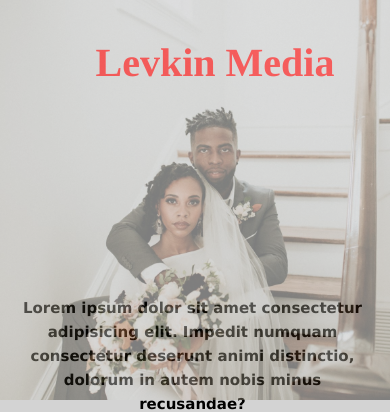
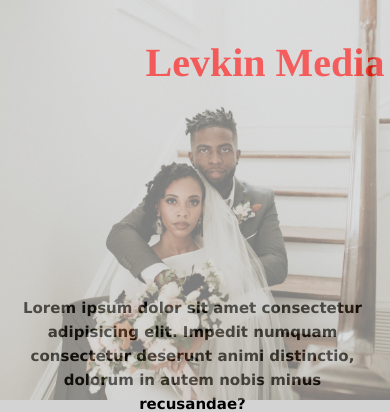
Before and after one commit to mwangi-max/levkin, a plain HTML site: page index.html in a window 390 px wide. Shown: the top 412 px of the page. Drawn offline with Linux system fonts and the light colour scheme.

Commit message:
Still working on the heading

```diff
--- a/sunday.css
+++ b/sunday.css
@@ -121,7 +121,7 @@ justify-content:space-between;
     line-height: 1.5rem;
   }
   .content-wrap h1{
-    text-align:center;
+    transform:translateX(50px);
     font-size:2.5rem;
   }
   img{
```
